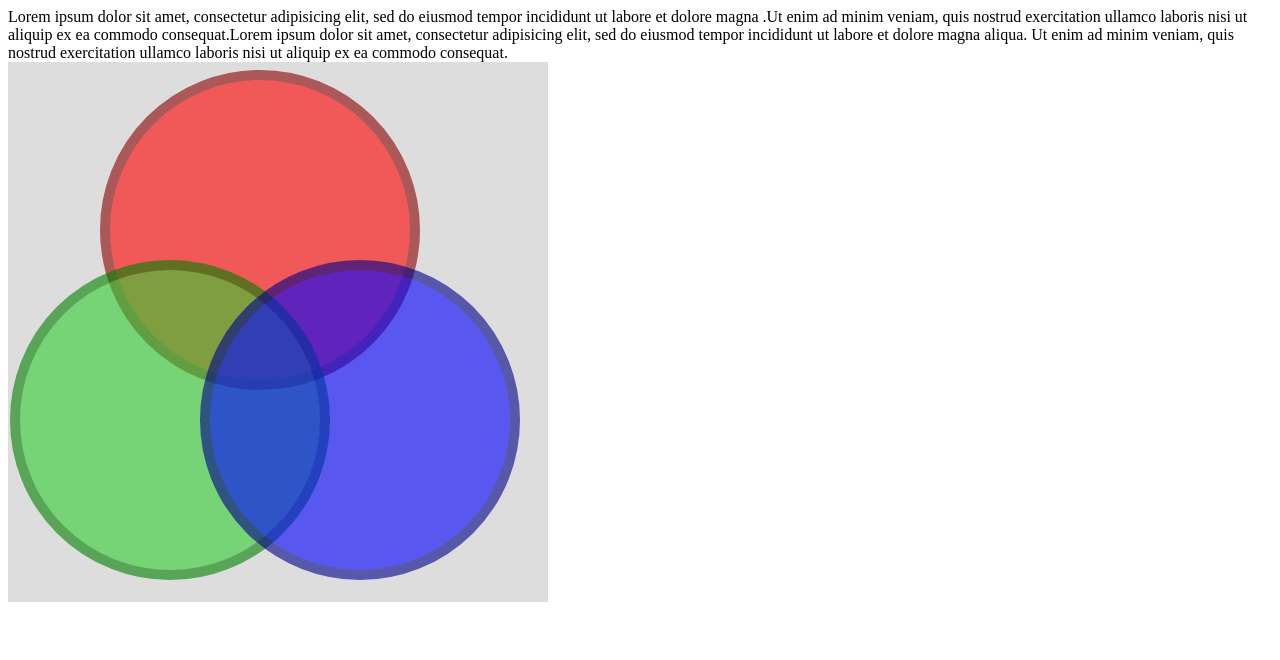
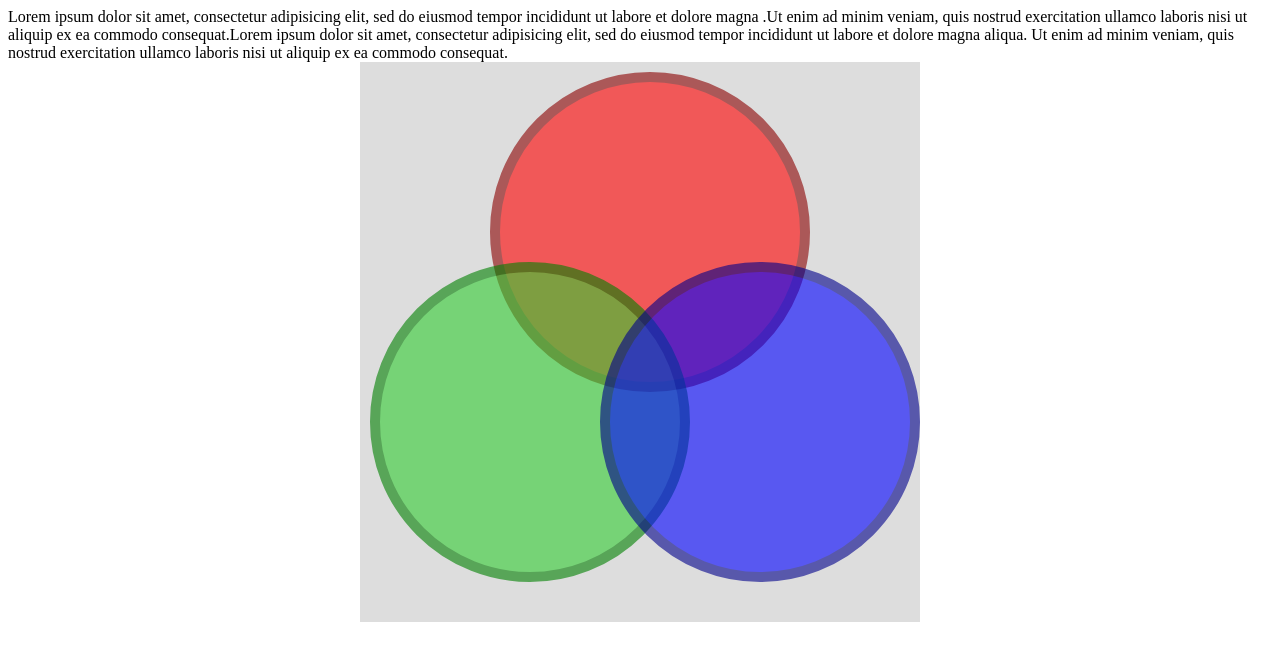
Before and after one commit to IndreRod88/frontendkursas2, a plain HTML site: page NamuDarbas8/index.html in a window 1280 px wide. Drawn offline with Linux system fonts and the light colour scheme.

Commit message:
NamuDarbas

```diff
--- a/NamuDarbas3/styles.css
+++ b/NamuDarbas3/styles.css
@@ -13,7 +13,7 @@
     font-weight: normal;
     margin: 0;
     padding: 0;
-    font-family: Arial;
+    font-family: arial, sans-serif;
     font-size: 14px;
     text-align: center;
     position: relative;
--- a/NamuDarbas4/styles.css
+++ b/NamuDarbas4/styles.css
@@ -1,5 +1,5 @@
 .blokas {
-    background-image: url("http://images.all-free-download.com/images/graphiclarge/blue_abstract_background_310971.jpg");
+    background-image: url("https://images.pexels.com/photos/122458/pexels-photo-122458.jpeg?cs=srgb&dl=color-concrete-design-122458.jpg&fm=jpg");
     background-repeat: repeat-x;
     width: 100%;
     height: 350px;
--- a/NamuDarbas8/index.html
+++ b/NamuDarbas8/index.html
@@ -10,10 +10,12 @@ Lorem ipsum dolor sit amet, consectetur adipisicing elit, sed do eiusmod tempor
 .Ut enim ad minim veniam, quis nostrud exercitation ullamco laboris nisi ut aliquip ex ea commodo consequat.Lorem
 ipsum dolor sit amet, consectetur adipisicing elit, sed do eiusmod tempor incididunt ut labore et dolore magna aliqua.
 Ut enim ad minim veniam, quis nostrud exercitation ullamco laboris nisi ut aliquip ex ea commodo consequat.
+<div align="center">
 <div class="block">
-<div class="circle_red border_red"></div>
-<div class="circle_green border_green"></div>
-<div class="circle_blue border_blue"></div>
+<div align="center" class="circle_red border_red"></div>
+<div align="center" class="circle_green border_green"></div>
+<div align="center" class="circle_blue border_blue"></div>
+</div>
 </div>
 </body>
 </html>
--- a/NamuDarbas8/styles.css
+++ b/NamuDarbas8/styles.css
@@ -4,9 +4,9 @@
     -moz-border-radius: 300px;
     -webkit-border-radius: 300px;
     background-color: red;
-    position: absolute;
-    top:70px;
-    left:100px;
+    position: relative;
+    top:10px;
+    left:10px;
     opacity: 0.6;
 }
 .circle_green{
@@ -15,9 +15,9 @@
     -moz-border-radius: 300px;
     -webkit-border-radius: 300px;
     background-color: limegreen;
-    position: absolute;
-    top:260px;
-    left:10px;
+    position: relative;
+    top:-120px;
+    left:-110px;
     opacity: 0.6;
 }
 .circle_blue{
@@ -26,16 +26,15 @@
     -moz-border-radius: 300px;
     -webkit-border-radius: 300px;
     background-color: blue;
-    position: absolute;
-    top:260px;
-    left:200px;
+    position: relative;
+    top:-440px;
+    left:120px;
     opacity:0.6;
 }
 .block {
     background-color: #dddddd;
-    display:block;
-    width: 540px;
-    height: 540px;
+    width: 560px;
+    height: 560px;
 }
 .border_red {
     border: 10px solid;
--- /dev/null
+++ b/NamuDarbas9/styles.css
@@ -0,0 +1,5 @@
+.header {
+    background-color: green;
+    height: 10em;
+    width: 100%;
+}
```
Also changed, not shown: NamuDarbas9/index.html (added, +11 -0 lines).
